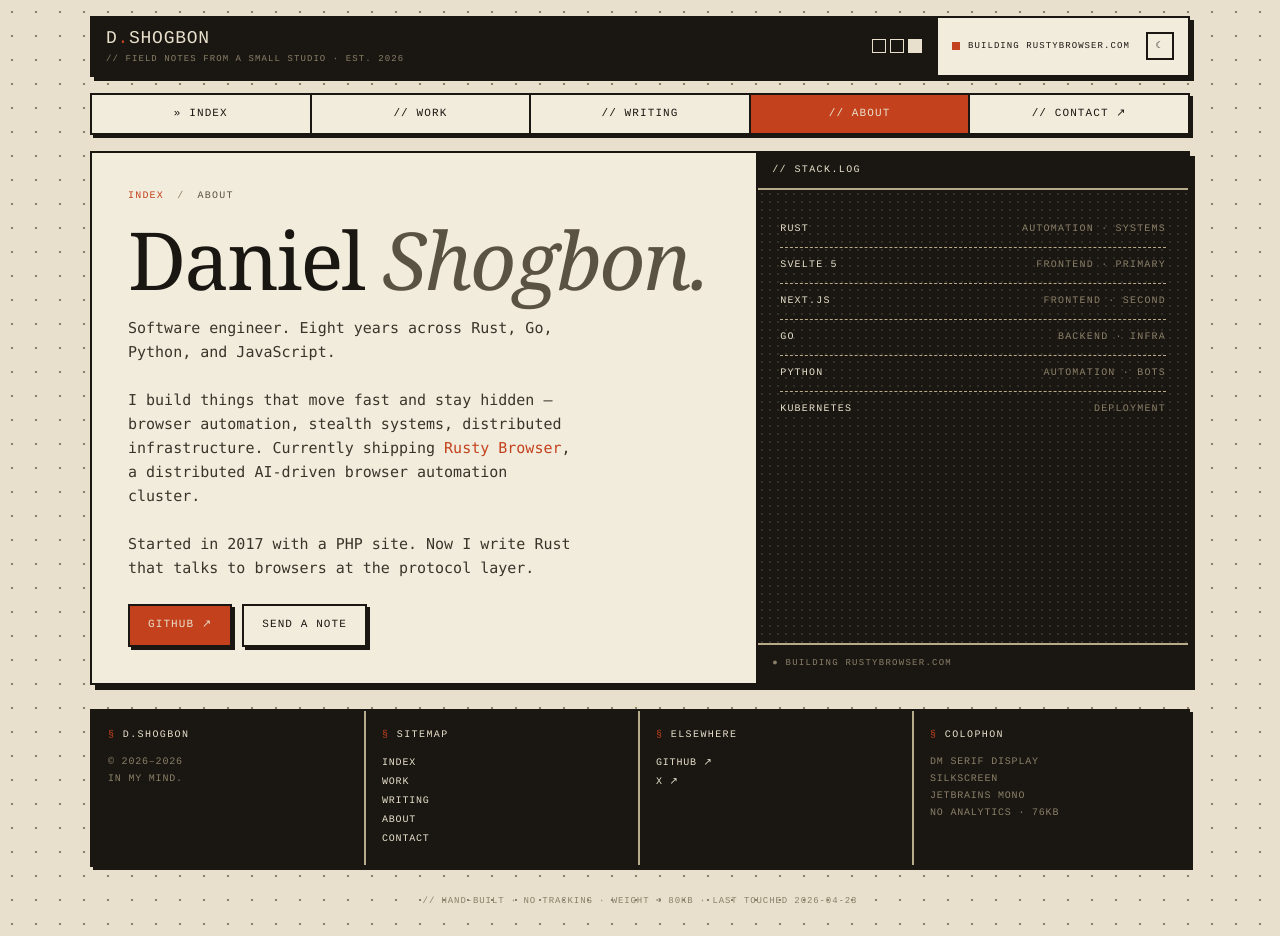
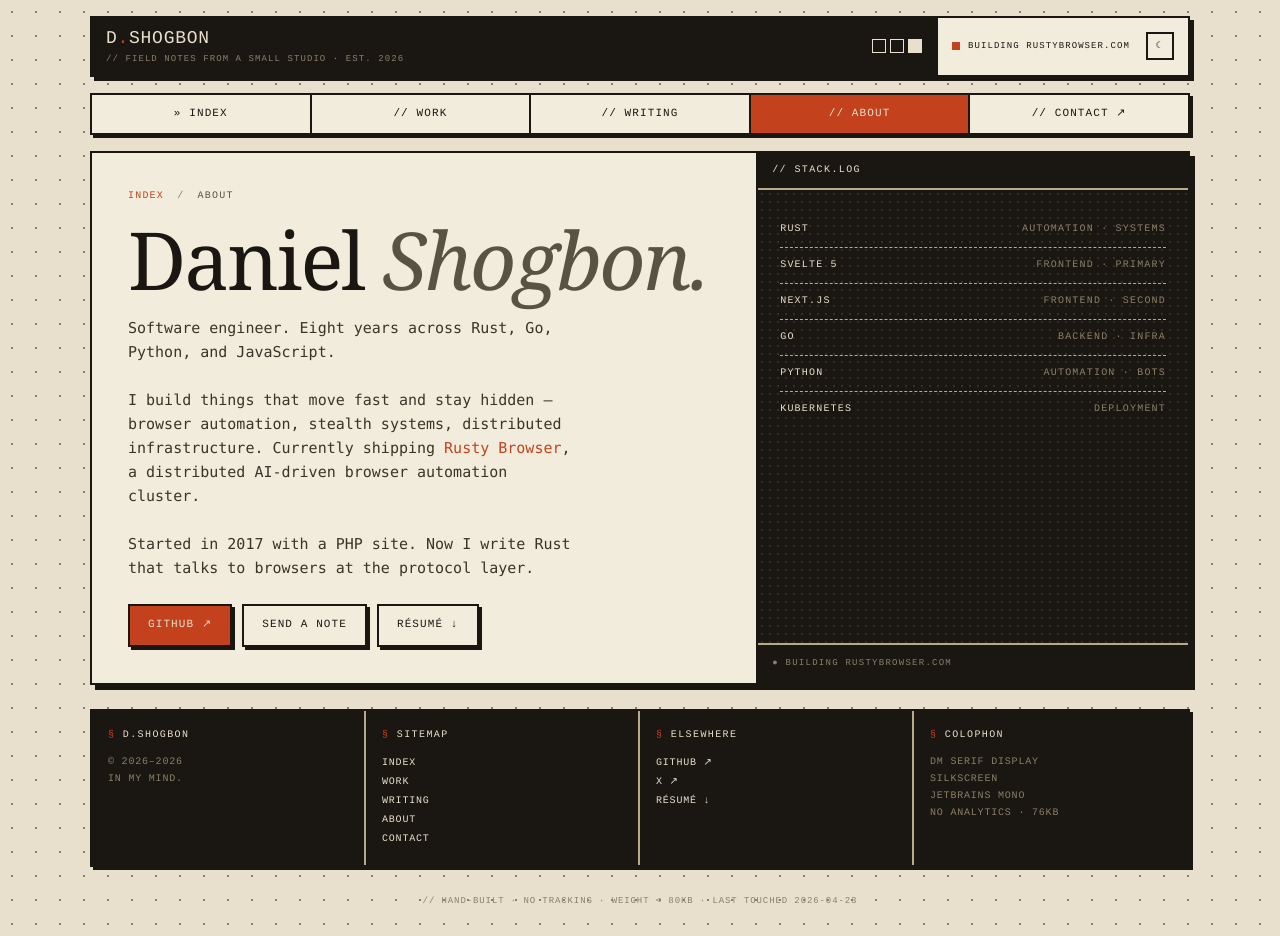
Before and after one commit to dashn9/portfolio, a SvelteKit app: page /about in a window 1280 px wide. Built offline with nearby package versions, Linux system fonts and the light colour scheme.

Commit message:
added cv

```diff
--- a/src/routes/+layout.svelte
+++ b/src/routes/+layout.svelte
@@ -111,6 +111,7 @@
 			</h5>
 			<a href="https://github.com/dashn9" class="block py-px text-paper no-underline hover:text-accent">Github ↗</a>
 			<a href="https://x.com/" class="block py-px text-paper no-underline hover:text-accent">X ↗</a>
+			<a href="/cv/DanielShogbon_resume_20250506.pdf" target="_blank" rel="noopener noreferrer" class="block py-px text-paper no-underline hover:text-accent">Résumé ↓</a>
 		</div>
 		<div class="p-4 font-pixel text-[10px] uppercase leading-[1.7] tracking-[0.08em] text-ink-4">
 			<h5 class="mb-2.5 font-pixel text-[10px] uppercase tracking-[0.14em] text-paper">
--- a/src/routes/about/+page.svelte
+++ b/src/routes/about/+page.svelte
@@ -42,6 +42,13 @@
 				class="press-block shadow-block-sm border-2 border-ink bg-paper-lite px-[18px] py-[11px] font-pixel text-[11px] uppercase tracking-[0.1em] text-ink no-underline hover:press-block-on hover:bg-ink hover:text-paper"
 				>SEND A NOTE</a
 			>
+			<a
+				href="/cv/DanielShogbon_resume_20250506.pdf"
+				target="_blank"
+				rel="noopener noreferrer"
+				class="press-block shadow-block-sm border-2 border-ink bg-paper-lite px-[18px] py-[11px] font-pixel text-[11px] uppercase tracking-[0.1em] text-ink no-underline hover:press-block-on hover:bg-ink hover:text-paper"
+				>RÉSUMÉ ↓</a
+			>
 		</div>
 	</div>
 	<div class="grid grid-rows-[auto_1fr_auto] bg-ink text-paper">
```
Also changed, not shown: 1 other file (tests, documents, lock files or other folders).
